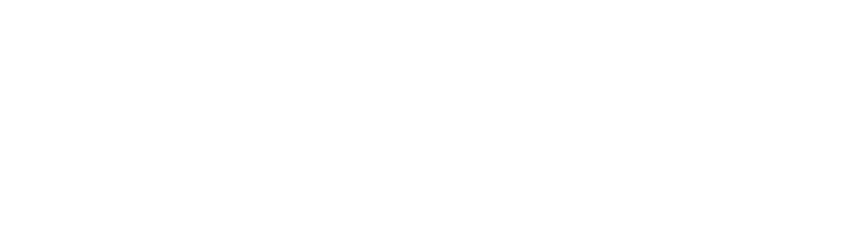
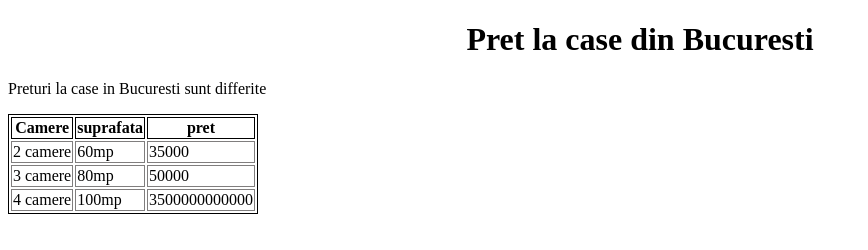
Before and after one commit to Valera-Zaebal/Learning-, a website: page learning.html in a window 1280 px wide. Shown: the whole page, without its empty margins (0-868 px from the left). Drawn offline with Linux system fonts and the light colour scheme.

Commit message:
static server

```diff
--- a/learning.html
+++ b/learning.html
@@ -1,10 +1,49 @@
 <!DOCTYPE html>
 <html lang="en">
 <head>
-    <meta charset="UTF-8">
-    <title>Title</title>
+    <title>Pret la case</title>
+    <body>
+<h1>Pret la case din Bucuresti</h1>
+    <p>Preturi la case in Bucuresti sunt differite</p>
+
+    <style>
+        table, th {
+            border:1px solid black;
+        }
+        td {
+            border: 1px #807e7e solid;
+        }
+        h1 {
+            text-align:center;
+        }
+
+    </style>
+
+    <table>
+
+        <tr>
+            <th>Camere</th>
+            <th>suprafata</th>
+            <th>pret</th>
+        </tr>
+        <tr>
+            <td> 2 camere</td>
+            <td>60mp</td>
+            <td>35000</td>
+        </tr>
+        <tr>
+            <td> 3 camere</td>
+            <td>80mp</td>
+            <td>50000</td>
+        </tr>
+        <tr>
+            <td> 4 camere</td>
+            <td>100mp</td>
+            <td>3500000000000</td>
+        </tr>
+
+    </table>
+
 </head>
-<body>
-
 </body>
 </html>
--- a/package.json
+++ b/package.json
@@ -1,5 +1,6 @@
 {
   "dependencies": {
+    "express": "^5.1.0",
     "lodash": "^4.17.21"
   }
 }
```
Also changed, not shown: index.js (added, +10 -0 lines), public/index.html (added, +50 -0 lines), public/learning.html (added, +49 -0 lines), 1 other file.
